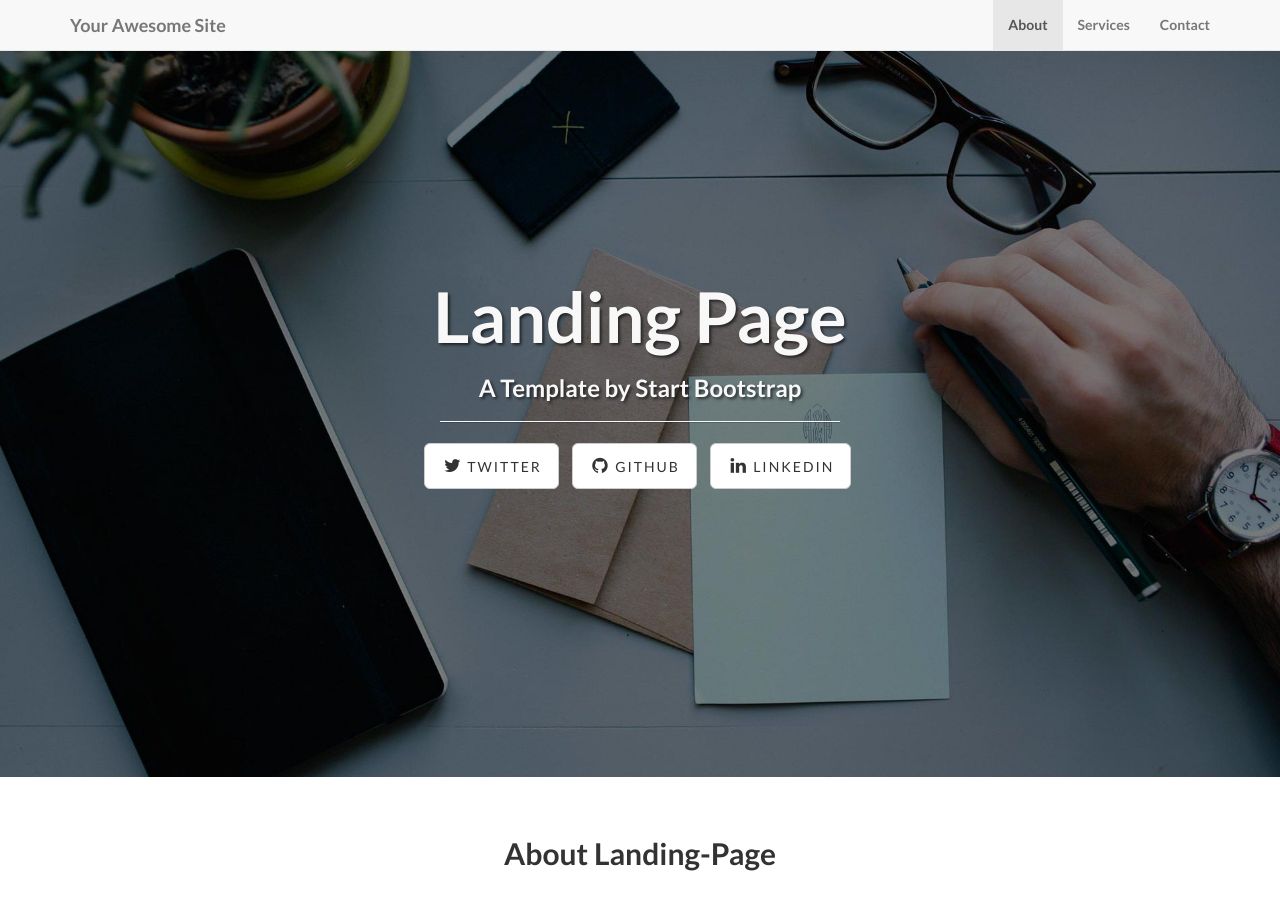
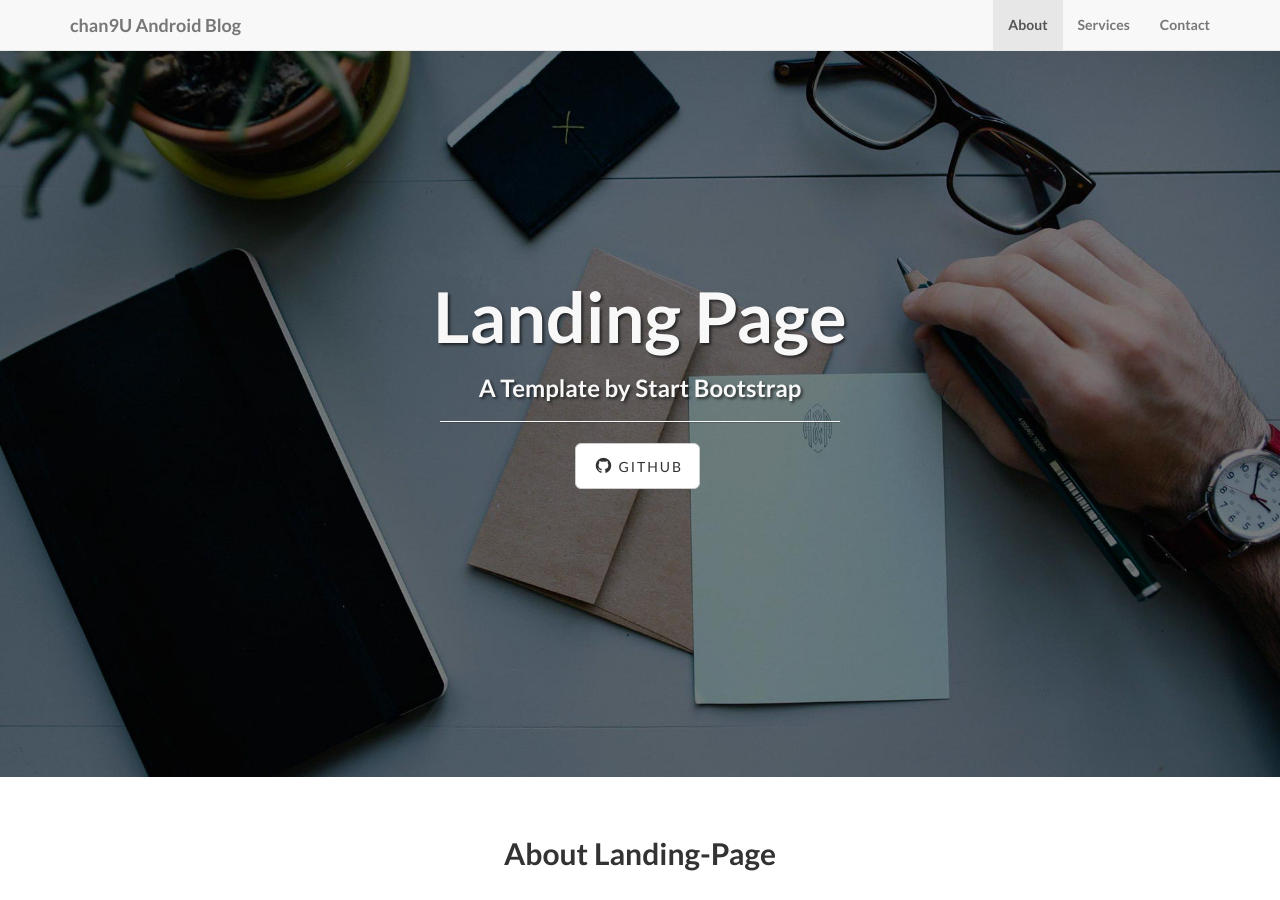
Before and after one commit to kyuchanE/kyuchanE.github.io, a Jekyll site: the page built from index.html, in a window 1280 px wide and 900 px high. Built offline with Jekyll 4.4.1, drawn with Linux system fonts in a browser that asks for light colours.

Commit message:
21.01.12 수정

```diff
--- a/_config.yml
+++ b/_config.yml
@@ -3,9 +3,9 @@
 # ----------------------- #
 
 url: http://yoursite.com
-title: Your Awesome Site
+title: chan9U Android Blog
 email: your-email@domain.com
-author: Your Name
+author: chan9U
 description: > # "Write an awesome description for your new site here.
   You can edit this line in _config.yml. It will appear in your document
   head meta (for Google search results) and in your feed.xml site
@@ -26,9 +26,5 @@ permalink: pretty
 # ----------------------- #
 
 social:
-  - title: twitter
-    url: https://twitter.com/SBootstrap
   - title: github
-    url: https://github.com/IronSummitMedia/startbootstrap
-  - title: linkedin
-    url:
+    url: https://github.com/kyuchanE
```
